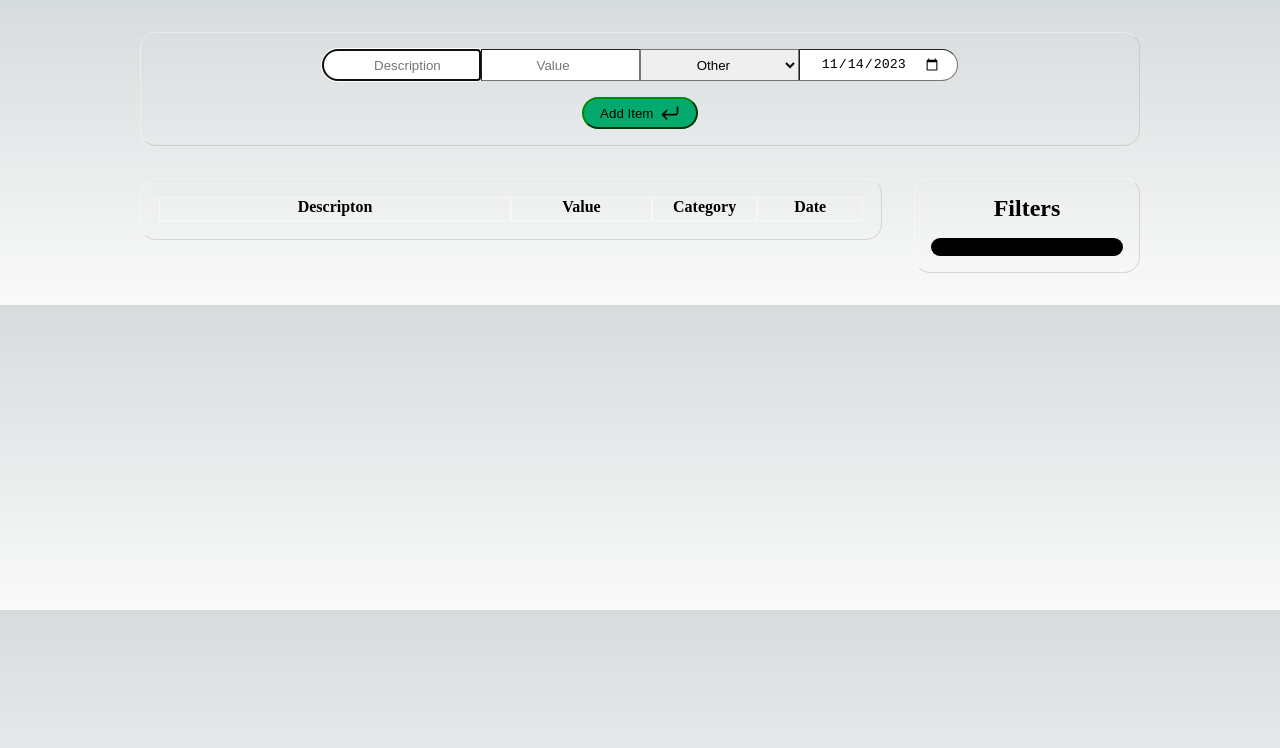
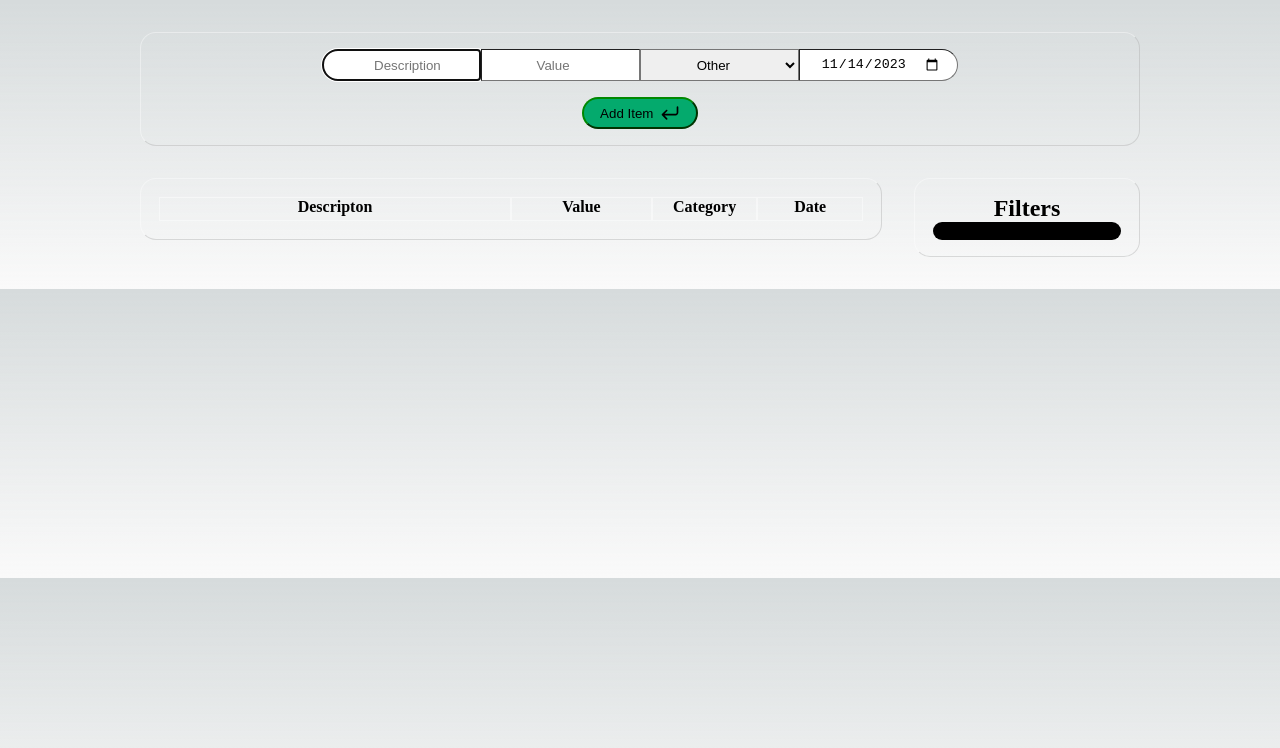
Before and after one commit to AguirreEze/expenses-list, a Next.js app: page / in a window 1280 px wide. Shown: the top 748 px of the page. Built offline with nearby package versions, Linux system fonts and the light colour scheme.

Commit message:
feat: added grid/gap on dropdown

```diff
--- a/components/Dropdown/index.tsx
+++ b/components/Dropdown/index.tsx
@@ -9,6 +9,7 @@ interface Iprops {
   title: string
   maxHeight?: string
   hideContentOnClose?: boolean
+  gap?: string
 }
 
 export default function Dropdown({
@@ -16,10 +17,11 @@ export default function Dropdown({
   maxHeight = "250px",
   hideContentOnClose = true,
   title,
+  gap = ".5rem",
 }: Iprops): JSX.Element {
   const [showFilters, setShowFilters] = useState(false)
   return (
-    <>
+    <div className={styles.container} style={showFilters ? { gap } : {}}>
       <h2>{title}</h2>
       <div
         className={styles.slider}
@@ -40,6 +42,6 @@ export default function Dropdown({
           onChange={() => setShowFilters(!showFilters)}
         />
       </div>
-    </>
+    </div>
   )
 }
--- a/components/Dropdown/styles.module.css
+++ b/components/Dropdown/styles.module.css
@@ -1,3 +1,9 @@
+.container {
+  display: grid;
+  place-items: center;
+  transition: gap 0.3s ease-out;
+}
+
 .slider {
   position: relative;
   overflow: hidden;
--- a/components/Filters/index.tsx
+++ b/components/Filters/index.tsx
@@ -13,11 +13,7 @@ export default function Filters(): JSX.Element {
   const { dispatch } = useContext(ListContext)
 
   return (
-    <CardBorder
-      className={styles.container}
-      tag="section"
-      style={{ display: "flex", flexDirection: "column", gap: ".5rem" }}
-    >
+    <CardBorder className={styles.container} tag="section">
       <Dropdown title={"Filters"}>
         <form className={styles.form}>
           <div className={styles.hiddenCheckbox}>
```
